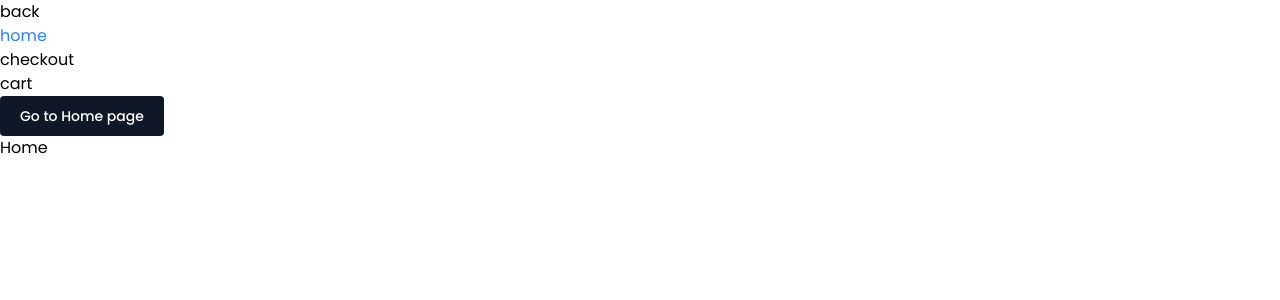
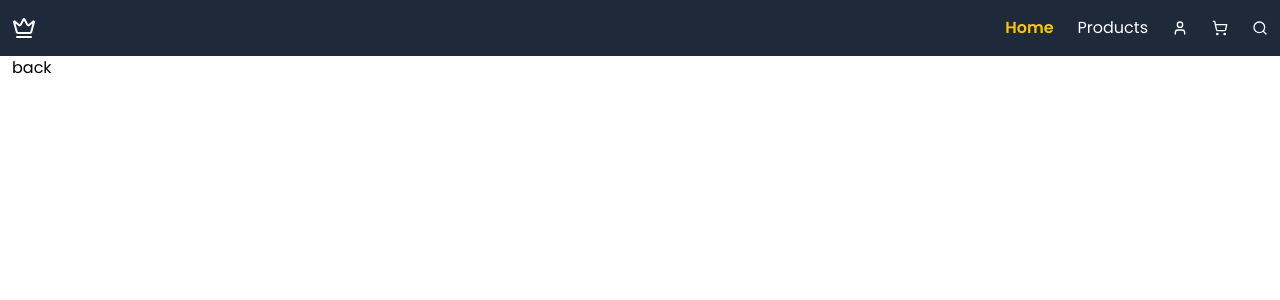
Before and after one commit to sanjibchanda/vision, a React (Vite) app: page / in a window 1280 px wide. Shown: the top 300 px of the page. Built offline with nearby package versions, Linux system fonts and the light colour scheme.

Commit message:
create navbar with toggle and cart drawer and search bar

```diff
--- a/src/App.jsx
+++ b/src/App.jsx
@@ -1,32 +1,12 @@
 import React from "react";
-import { Link, NavLink, Outlet, useNavigate } from "react-router";
+import { Outlet } from "react-router";
 import "./index.css";
+import Header from "./components/Header";
 
 const App = () => {
-  const navigate = useNavigate();
   return (
     <>
-      <ul>
-        <li>
-          <button onClick={() => navigate(-1)}>back</button>
-        </li>
-        <li>
-          <NavLink to="/">home</NavLink>
-        </li>
-        <li>
-          <NavLink to="/checkout">checkout</NavLink>
-        </li>
-        <li>
-          <NavLink to="/cart">cart</NavLink>
-        </li>
-      </ul>
-      <button
-        onClick={() => navigate("/")}
-        type="button"
-        className="rounded px-5 py-2 text-sm/6 font-medium bg-gray-900 dark:bg-gray-700 text-white hover:bg-gray-700 focus-visible:outline-2 focus-visible:outline-offset-2 focus-visible:outline-gray-600"
-      >
-        Go to Home page
-      </button>
+      <Header />
       <Outlet />
     </>
   );
--- /dev/null
+++ b/src/assets/cartData.js
@@ -0,0 +1,4 @@
+export const demoCartItems = [
+  { id: 1, name: "Wireless Mouse", price: 999, qty: 1 },
+  { id: 2, name: "Keyboard", price: 1499, qty: 2 },
+];
--- /dev/null
+++ b/src/components/Header.jsx
@@ -0,0 +1,21 @@
+import React from "react";
+import { LuCrown } from "react-icons/lu";
+import Navbar from "./Navbar";
+import { NavLink } from "react-router";
+
+const Header = () => {
+  return (
+    <>
+      <header className="bg-gray-800 py-4">
+        <div className="container max-w-[1340px] mx-auto px-3 flex justify-between items-center">
+          <NavLink to="/">
+            <LuCrown className="text-white text-2xl" />
+          </NavLink>
+          <Navbar />
+        </div>
+      </header>
+    </>
+  );
+};
+
+export default Header;
--- /dev/null
+++ b/src/components/Navbar.jsx
@@ -0,0 +1,107 @@
+import React, { useEffect, useState } from "react";
+import { NavLink } from "react-router";
+import { navItems } from "./navData";
+import { LuMenu, LuSearch, LuShoppingCart, LuX } from "react-icons/lu";
+import SearchOverlay from "./SearchOverlay";
+
+const Navbar = () => {
+  const [menuOpen, setMenuOpen] = useState(false);
+  const [searchOpen, setSearchOpen] = useState(false);
+  const [cartOpen, setCartOpen] = useState(false); // for future cart drawer
+
+  useEffect(() => {
+    document.body.style.overflow =
+      menuOpen || searchOpen || cartOpen ? "hidden" : "auto";
+    return () => (document.body.style.overflow = "auto");
+  }, [menuOpen, searchOpen, cartOpen]);
+
+  return (
+    <nav className="relative">
+      {/* Mobile Menu Button */}
+      <ul className="flex items-center gap-3 md:hidden text-white text-xl cursor-pointer z-30">
+        <li onClick={() => setSearchOpen(true)}>
+          <LuSearch />
+        </li>
+        <li onClick={() => setCartOpen(true)}>
+          <LuShoppingCart />
+        </li>
+        <li onClick={() => setMenuOpen(!menuOpen)}>
+          {menuOpen ? <LuX /> : <LuMenu />}
+        </li>
+      </ul>
+
+      {/* Background Overlay */}
+      {(menuOpen || cartOpen) && (
+        <div
+          className="fixed inset-0 bg-black/50 z-10 md:hidden"
+          onClick={() => {
+            setMenuOpen(false);
+            setCartOpen(false);
+          }}
+        ></div>
+      )}
+
+      {/* Overlay for mobile */}
+      {/* {menuOpen && (
+        <div
+          className="fixed inset-0 bg-black/50 z-10 md:hidden"
+          onClick={() => setMenuOpen(false)}
+        ></div>
+      )} */}
+
+      {/* Slide-In Nav Menu */}
+      <ul
+        className={`
+          flex flex-col md:flex-row gap-6 p-6 md:p-0 text-white items-start md:items-center
+          bg-gray-900 md:bg-transparent z-20
+          fixed md:static top-0 right-0 h-full w-64 md:w-auto
+          transform md:transform-none transition-transform duration-300 ease-in-out
+          ${menuOpen ? "translate-x-0" : "translate-x-full md:translate-x-0"}
+        `}
+      >
+        {navItems.map((item, index) => (
+          <li key={index} className="flex items-center gap-2">
+            {item.icon}
+            <NavLink
+              to={item.path}
+              className={({ isActive }) =>
+                isActive
+                  ? "text-yellow-400 font-semibold"
+                  : "hover:text-yellow-400"
+              }
+              onClick={() => setMenuOpen(false)} // close drawer on click
+            >
+              {item.name}
+            </NavLink>
+          </li>
+        ))}
+      </ul>
+
+      {/* Search Overlay */}
+      <SearchOverlay
+        isOpen={searchOpen}
+        onClose={() => setSearchOpen(false)}
+        onSearch={(query) => {
+          console.log("Search:", query);
+          // Optional: redirect or handle query
+        }}
+      />
+
+      {/* Optional Cart Drawer Placeholder */}
+      {cartOpen && (
+        <div className="fixed top-0 right-0 w-80 h-full bg-white z-30 shadow-lg p-4 md:hidden">
+          <button
+            className="absolute top-4 right-4 text-xl"
+            onClick={() => setCartOpen(false)}
+          >
+            <LuX />
+          </button>
+          <h2 className="text-lg font-semibold mb-4">Cart</h2>
+          <p>Your cart is empty (for now)</p>
+        </div>
+      )}
+    </nav>
+  );
+};
+
+export default Navbar;
--- /dev/null
+++ b/src/components/SearchOverlay.jsx
@@ -0,0 +1,42 @@
+import React, { useEffect, useRef } from "react";
+import { LuX } from "react-icons/lu";
+
+const SearchOverlay = ({ isOpen, onClose, onSearch }) => {
+  const inputRef = useRef();
+
+  useEffect(() => {
+    const handleKey = (e) => e.key === "Escape" && onClose();
+    document.addEventListener("keydown", handleKey);
+    if (isOpen) setTimeout(() => inputRef.current?.focus(), 100);
+    return () => document.removeEventListener("keydown", handleKey);
+  }, [isOpen, onClose]);
+
+  if (!isOpen) return null;
+
+  return (
+    <div className="fixed inset-0 bg-black/70 z-50 flex items-center justify-center px-6">
+      <div className="relative w-full max-w-xl">
+        <button
+          onClick={onClose}
+          className="absolute top-0 right-0 p-3 text-black text-2xl"
+        >
+          <LuX />
+        </button>
+        <input
+          ref={inputRef}
+          type="text"
+          placeholder="Search products..."
+          className="w-full p-4 rounded shadow bg-white text-black text-lg outline-none"
+          onKeyDown={(e) => {
+            if (e.key === "Enter") {
+              onSearch?.(e.target.value);
+              onClose();
+            }
+          }}
+        />
+      </div>
+    </div>
+  );
+};
+
+export default SearchOverlay;
--- /dev/null
+++ b/src/components/navData.jsx
@@ -0,0 +1,9 @@
+import { LuShoppingCart, LuUser, LuSearch } from "react-icons/lu";
+
+export const navItems = [
+  { name: "Home", path: "/" },
+  { name: "Products", path: "products" },
+  { name: <LuUser />, path: "account" },
+  { name: <LuShoppingCart />, path: "cart" },
+  { name: <LuSearch />, path: "search" },
+];
--- a/src/pages/Error.jsx
+++ b/src/pages/Error.jsx
@@ -1,7 +1,21 @@
 import React from "react";
+import { useNavigate } from "react-router";
 
 const Error = () => {
-  return <div>Error</div>;
+  const navigate = useNavigate();
+  return (
+    <>
+      <h3>Error page</h3>
+
+      <button
+        onClick={() => navigate("/")}
+        type="button"
+        className="rounded px-5 py-2 text-sm/6 font-medium bg-gray-900 dark:bg-gray-700 text-white hover:bg-gray-700 focus-visible:outline-2 focus-visible:outline-offset-2 focus-visible:outline-gray-600"
+      >
+        Go to Home page
+      </button>
+    </>
+  );
 };
 
 export default Error;
--- a/src/pages/Home.jsx
+++ b/src/pages/Home.jsx
@@ -1,7 +1,15 @@
 import React from "react";
+import { useNavigate } from "react-router";
 
 const Home = () => {
-  return <div>Home</div>;
+  const navigate = useNavigate();
+  return (
+    <>
+      <div className="container max-w-[1340px] mx-auto px-3">
+        <button onClick={() => navigate(-1)}>back</button>
+      </div>
+    </>
+  );
 };
 
 export default Home;
--- a/src/pages/Products.jsx
+++ b/src/pages/Products.jsx
@@ -1,7 +1,16 @@
 import React from "react";
+import { useLoaderData } from "react-router";
 
 const Products = () => {
-  return <div>Products</div>;
+  const data = useLoaderData();
+  return (
+    <>
+      <div className="container max-w-[1340px] mx-auto px-3">
+        <div>Products</div>
+        <div>{JSON.stringify(data)}</div>
+      </div>
+    </>
+  );
 };
 
 export default Products;
--- a/src/router.jsx
+++ b/src/router.jsx
@@ -3,6 +3,7 @@ import ReactDOM from "react-dom/client";
 import { createBrowserRouter, RouterProvider } from "react-router";
 import App from "./App";
 import Home from "./pages/Home";
+import Products from "./pages/Products";
 import Checkout from "./pages/Checkout";
 import Cart from "./pages/Cart";
 import ThankYou from "./pages/ThankYou";
@@ -15,10 +16,20 @@ export const router = createBrowserRouter([
     Component: App, //as a layout
     children: [
       { index: true, Component: Home },
+      {
+        path: "products",
+        Component: Products,
+        loader: async () => {
+          const response = await (
+            await fetch("https://jsonplaceholder.typicode.com/todos")
+          ).json();
+          return response;
+        },
+      },
+      { path: "products/:id?", Component: ProductDetails },
       { path: "checkout", Component: Checkout },
       { path: "cart", Component: Cart },
       { path: "thank-you", Component: ThankYou },
-      { path: "product/:id?", Component: ProductDetails },
       { path: "*", Component: Error },
     ],
   },
```
